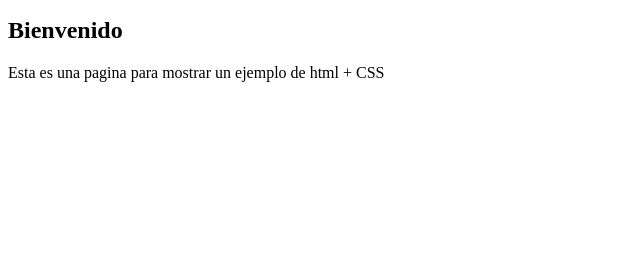
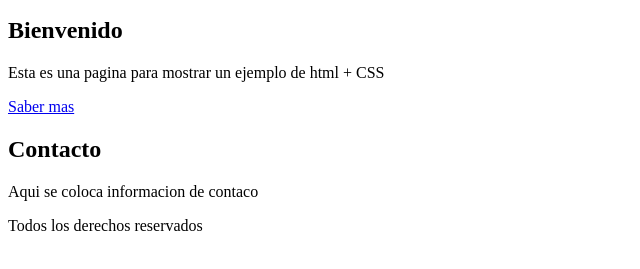
Before and after one commit to vanegasnicolas51-source/html_nicolas08, a plain HTML site: page index.html in a window 1280 px wide. Shown: the part 101-370 px from the top of the page, without its empty margins (0-640 px from the left). Drawn offline with Linux system fonts and the light colour scheme.

Commit message:
Se finaliza el Html

```diff
--- a/index.html
+++ b/index.html
@@ -15,7 +15,15 @@
             <section class="card">
                 <h2>Bienvenido</h2>
                 <p>Esta es una pagina para mostrar un ejemplo de html + CSS</p>
+                <a class="btn" href="#">Saber mas</a>
+            </section>
+            <section class="card">
+                <h2>Contacto</h2>
+                <p>Aqui se coloca informacion de contaco</p>
             </section>
         </main>
+        <footer class="site-footer">
+            <p>Todos los derechos reservados</p>
+        </footer>
     </body>
 </html>
```
